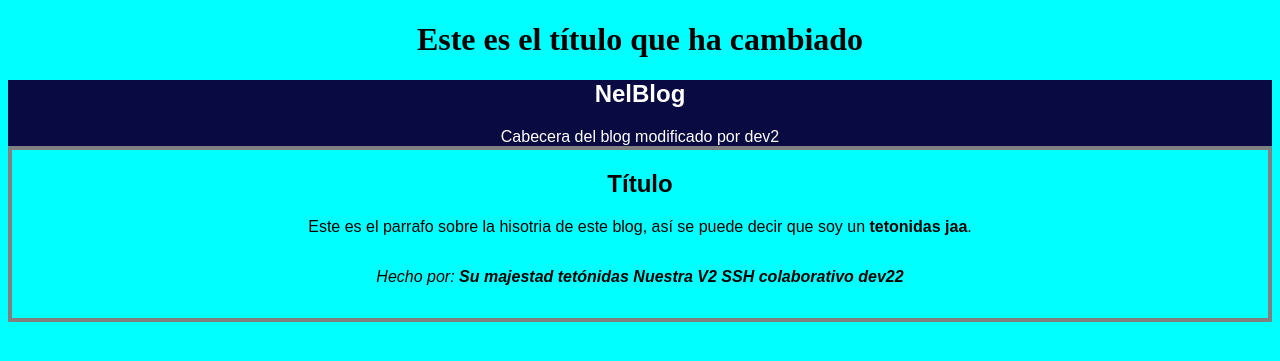
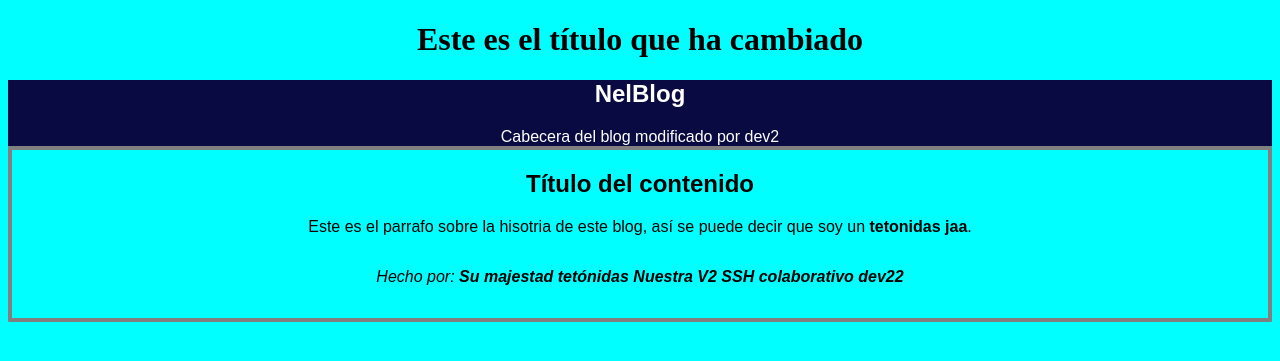
Before and after one commit to neaphdev/myblog, a Python web app: template templates/blog.html in a window 1280 px wide. Shown: the top 361 px of the page. Run offline with Jinja, Linux system fonts and the light colour scheme; the template is opened without the code that fills it, so the values that code supplies are empty.

Commit message:
Título de contenido añadido

```diff
--- a/templates/blog.html
+++ b/templates/blog.html
@@ -19,7 +19,7 @@
     <div class="container">
 
         <head>
-            <h2>Título</h2>
+            <h2>Título del contenido</h2>
         </head>
         <main>
             Este es el parrafo sobre la hisotria de este blog, así
```
